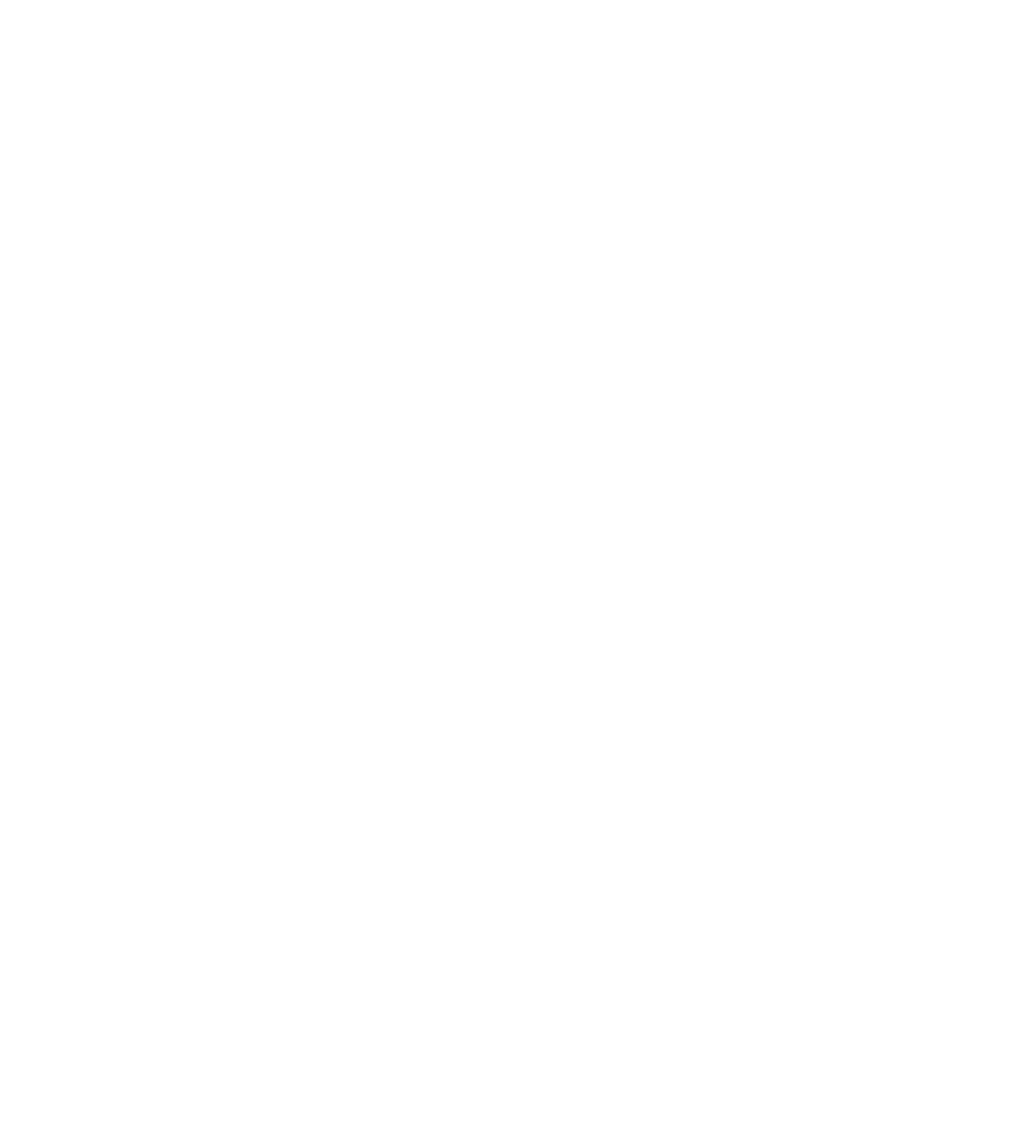
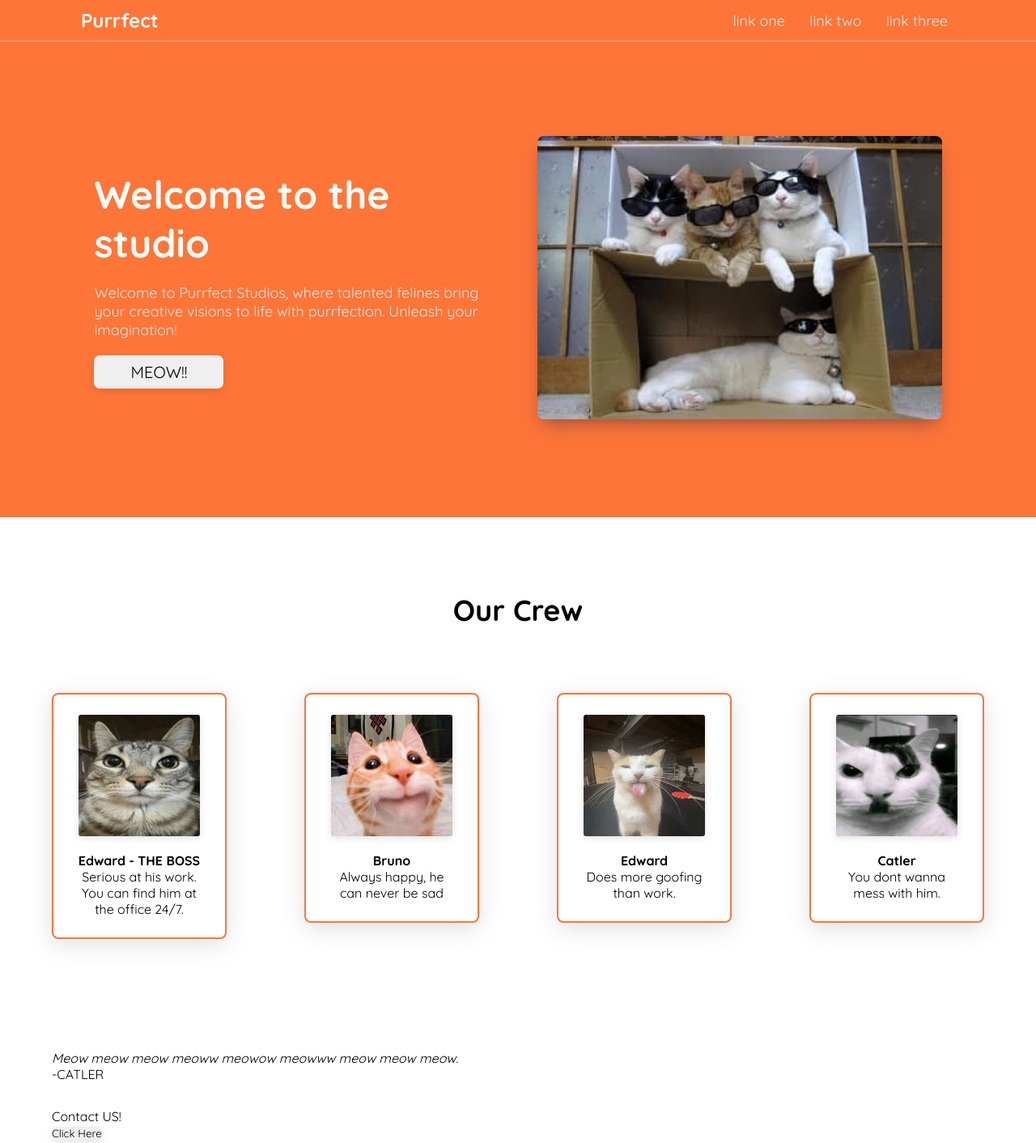
Before and after one commit to m9z1/cat-landing-page, a plain HTML site: page index.html in a window 1280 px wide. Shown: the whole page at 81% size. Before the commit the page ends 800 px from the top, so only its background shows below. Drawn offline with Linux system fonts and the light colour scheme.

Commit message:
Added all the files created the header and the info section

```diff
--- a/index.html
+++ b/index.html
@@ -4,9 +4,76 @@
 <head>
     <meta charset="UTF-8">
     <meta name="viewport" content="width=device-width, initial-scale=1.0">
-    <title>Cat</title>
+    <title>Cat Site</title>
+    <link rel="stylesheet" href="style.css">
 </head>
 <body>
+    <header>
+        <nav class="navbar">
+            <div class="logo">Purrfect</div>
+            <div class="links">
+                <a href="#">link one</a>
+                <a href="#">link two</a>
+                <a href="#">link three</a>
+            </div>
+        </nav>
 
-</body>
+        <div class="header-content">
+            <div class="left">
+                <h1 class="hero">Welcome to the studio</h1>
+                <p class="secondary-text">Welcome to Purrfect Studios, where talented felines bring your creative visions to life with purrfection. Unleash your imagination!</p>
+                <button id="signup-button">MEOW!!</button>
+            </div>
+            <div class="right">
+                <img  class="header-image" src="images\catgroup.jpg" height="350" width="500">
+            </div>
+        </div>
+    </header>
+
+
+    <div class="main-content">
+        <div class="crew-info">
+            <h1 class="title">Our Crew</h1>
+            <div class="card-container">
+                <div id="card-1">
+                    <div class="card">
+                        <img class="image" src="images\serious-cat.jpg" alt="edward" height="150" width="150">
+                        <p class="description"><strong>Edward - THE BOSS</strong> Serious at his work. You can find him at the office 24/7. </p>
+                    </div>
+                </div>
+                <div id="card-2">
+                    <div class="card">
+                        <img class="image" src="images\happy-cat.jpg" alt="edward" height="150" width="150">
+                        <p class="description"><strong>Bruno</strong> <br> Always happy, he can never be sad</p>
+                    </div>
+                </div>
+                <div id="card-3">
+                    <div class="card">
+                        <img class="image" src="images\silly-cat.jpg" alt="edward" height="150" width="150">
+                        <p class="description"><strong>Edward</strong> <br> Does more goofing than work. </p>
+                    </div>
+                </div>
+                <div id="card-4">
+                    <div class="card">
+                        <img class="image" src="images\catler.jpg" alt="edward" height="150" width="150">
+                        <p class="description"><strong>Catler</strong> <br> You dont wanna mess with him. </p>
+                    </div>
+                </div>
+            </div>
+        </div>
+
+        <div class="quote-container">
+            <em>Meow meow meow meoww meowow meowww meow meow meow.</em>
+            <p>-CATLER</p>
+        </div>
+
+        <div class="contact">
+            <div class="content">
+                <div class="left">Contact US!</div>
+                <div class="right">
+                    <button id="signup-button">Click Here</button>
+                </div>
+            </div>
+        </div>
+    </div>
 </html>
--- a/style.css
+++ b/style.css
@@ -0,0 +1,150 @@
+@import url('https://fonts.googleapis.com/css2?family=Quicksand:wght@300..700&display=swap');
+
+* {
+    margin: 0;
+    padding: 0;
+    /* border: 1px solid red;   */
+}
+
+body {
+    font-family: "Quicksand", sans-serif;
+}
+
+header {
+    background-color: #fe7538;
+}
+
+
+button {
+    font-family: "Quicksand", sans-serif;
+    border-radius: 7px;
+    border: none;
+    box-shadow: rgba(0, 0, 0, 0.1) 0px 4px 12px;
+    transition: 0.5s;
+}
+button:hover {
+    border-radius: 15px;
+}
+
+/* Navbar */
+.navbar {
+    display: flex;
+    justify-content: space-between;
+    align-items: center;
+    padding: 10px 100px;
+    border-bottom: 2px solid #ffffff3f;
+}
+
+.navbar .logo {
+    font-size: 24px;
+    color: #f7faf7;
+    font-weight: bold;
+}
+
+.navbar .links a {
+    font-size: 18px;
+    color: #e5e7eb;
+    text-decoration: none;
+    transition: 2s ease-in-out;
+    text-decoration-color: #ff9500;
+    transition: 0.2s ease-in;
+    padding: 5px 9px;
+    border-radius: 7px;
+}
+.navbar .links a:nth-child(1), a:nth-child(2) {
+    margin-right: 8px;
+}
+
+.navbar .links a:hover {
+
+    background-color: #f86323;
+
+}
+
+/* Header Content */
+.header-content {
+    display: flex;
+    justify-content: center;
+    align-items: center;
+    padding: 9.1%;
+    gap: 2em;
+}
+
+.header-content .left {
+    display: flex;
+    flex-direction: column;
+    gap: 20px;
+}
+
+.header-content .left .hero {
+    font-size: 48px;
+    font-weight: 700;
+    color: #f7faf7;
+}
+
+.header-content .left .secondary-text {
+    font-size: 18px;
+    color: #e5e7eb;
+}
+
+.header-content .left #signup-button {
+    padding: 8px;
+    font-size: 20px;
+    width: 8em;
+    height: auto;
+}
+.header-content .left #signup-button:hover {
+    background-color: #f86323;
+    color: white;
+}
+
+.header-content .right .header-image {
+    /* border: 8px solid #ef4800; */
+    border-radius: 8px;
+    box-shadow: rgba(50, 50, 93, 0.25) 0px 13px 27px -5px, rgba(0, 0, 0, 0.3) 0px 8px 16px -8px;
+}
+
+.main-content {
+    display: flex;
+    flex-direction: column;
+    padding: 5%;
+    gap: 2em;
+}
+
+.crew-info {
+    display: flex;
+    flex-direction: column;
+    align-items: center;
+    text-align: center;
+    margin-top: 3px;
+    margin-bottom: 5em;
+    padding: 25px 0;
+    /* border: 2px solid magenta; */
+}
+
+.crew-info .title{
+    font-size: 36px;
+    font-weight: 700;
+}
+
+.crew-info .card-container {
+    display: flex;
+    justify-content: center;
+    margin-top: 5em;
+    gap: 6em;
+}
+
+.crew-info .card-container .card {
+    max-width: 200px;
+    padding: 25px 30px;
+    border: 2px solid #fe7538;
+    border-radius: 8px;
+    box-shadow: rgba(100, 100, 111, 0.2) 0px 7px 29px 0px;
+}
+
+.crew-info .card-container .card .image {
+    /* border: 5px solid #cccccc; */
+    box-shadow: rgba(99, 99, 99, 0.2) 0px 2px 8px 0px;
+    border-radius: 3px;
+    margin-bottom: 1em;
+}
```
Also changed, not shown: images/catgroup.jpg (added), images/catler.jpg (added), images/happy-cat.jpg (added), images/serious-cat.jpg (added), images/silly-cat.jpg (added).
